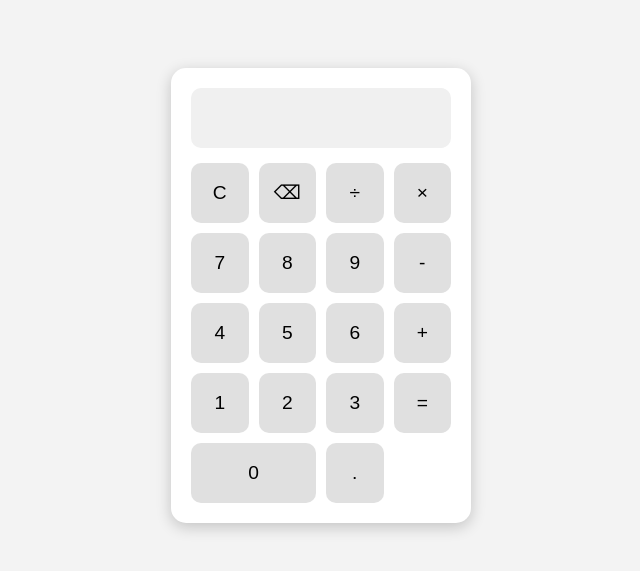
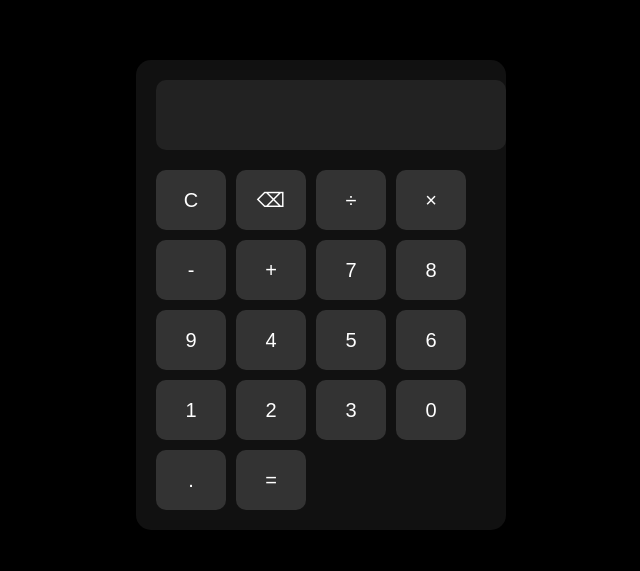
Before and after one commit to AyushBhadra/Calculator-try, a plain HTML site: page index.html in a window 1280 px wide. Shown: the part 105-676 px from the top of the page, without its empty margins (319-959 px from the left). Drawn offline with Linux system fonts and the light colour scheme.

Commit message:
Added black theme calculator with multiply & divide

```diff
--- a/index.html
+++ b/index.html
@@ -11,30 +11,25 @@
     <input type="text" id="display" disabled>
     <div class="buttons">
       <button onclick="clearDisplay()">C</button>
-      <button onclick="backspace()">⌫</button>
-      <button onclick="appendValue('/')">÷</button>
-      <button onclick="appendValue('*')">×</button>
-
-      <button onclick="appendValue('7')">7</button>
-      <button onclick="appendValue('8')">8</button>
-      <button onclick="appendValue('9')">9</button>
-      <button onclick="appendValue('-')">-</button>
-
-      <button onclick="appendValue('4')">4</button>
-      <button onclick="appendValue('5')">5</button>
-      <button onclick="appendValue('6')">6</button>
-      <button onclick="appendValue('+')">+</button>
-
-      <button onclick="appendValue('1')">1</button>
-      <button onclick="appendValue('2')">2</button>
-      <button onclick="appendValue('3')">3</button>
-      <button onclick="calculateResult()">=</button>
-
-      <button onclick="appendValue('0')" class="zero">0</button>
-      <button onclick="appendValue('.')">.</button>
+      <button onclick="deleteChar()">⌫</button>
+      <button onclick="append('/')">÷</button>
+      <button onclick="append('*')">×</button>
+      <button onclick="append('-')">-</button>
+      <button onclick="append('+')">+</button>
+      <button onclick="append('7')">7</button>
+      <button onclick="append('8')">8</button>
+      <button onclick="append('9')">9</button>
+      <button onclick="append('4')">4</button>
+      <button onclick="append('5')">5</button>
+      <button onclick="append('6')">6</button>
+      <button onclick="append('1')">1</button>
+      <button onclick="append('2')">2</button>
+      <button onclick="append('3')">3</button>
+      <button onclick="append('0')">0</button>
+      <button onclick="append('.')">.</button>
+      <button onclick="calculate()">=</button>
     </div>
   </div>
-
   <script src="script.js"></script>
 </body>
 </html>
--- a/script.js
+++ b/script.js
@@ -1,21 +1,21 @@
-let display = document.getElementById("display");
-
-function appendValue(value) {
-  display.value += value;
+function append(value) {
+  document.getElementById("display").value += value;
 }
 
 function clearDisplay() {
-  display.value = "";
+  document.getElementById("display").value = "";
 }
 
-function backspace() {
+function deleteChar() {
+  let display = document.getElementById("display");
   display.value = display.value.slice(0, -1);
 }
 
-function calculateResult() {
+function calculate() {
   try {
-    display.value = eval(display.value);
+    let result = eval(document.getElementById("display").value);
+    document.getElementById("display").value = result;
   } catch {
-    display.value = "Error";
+    document.getElementById("display").value = "Error";
   }
 }
--- a/style.css
+++ b/style.css
@@ -1,58 +1,50 @@
-* {
-  margin: 0;
-  padding: 0;
-  box-sizing: border-box;
-}
-
 body {
+  background: #000;
   display: flex;
   justify-content: center;
   align-items: center;
   height: 100vh;
-  background: #f3f3f3;
+  margin: 0;
   font-family: Arial, sans-serif;
 }
 
 .calculator {
-  background: #fff;
+  background: #111;
   padding: 20px;
   border-radius: 15px;
-  box-shadow: 0px 4px 15px rgba(0,0,0,0.2);
-  width: 300px;
+  box-shadow: 0 0 20px rgba(0,0,0,0.8);
 }
 
 #display {
   width: 100%;
-  height: 60px;
-  font-size: 2rem;
+  height: 50px;
+  font-size: 24px;
   text-align: right;
-  margin-bottom: 15px;
-  padding: 10px;
+  margin-bottom: 20px;
   border: none;
   border-radius: 10px;
-  background: #f0f0f0;
+  background: #222;
+  color: #fff;
+  padding: 10px;
 }
 
 .buttons {
   display: grid;
-  grid-template-columns: repeat(4, 1fr);
+  grid-template-columns: repeat(4, 70px);
   gap: 10px;
 }
 
 button {
   height: 60px;
-  font-size: 1.2rem;
+  font-size: 20px;
   border: none;
   border-radius: 10px;
-  background: #e0e0e0;
+  background: #333;
+  color: #fff;
   cursor: pointer;
   transition: 0.2s;
 }
 
 button:hover {
-  background: #d0d0d0;
+  background: #555;
 }
-
-.zero {
-  grid-column: span 2;
-}
```
